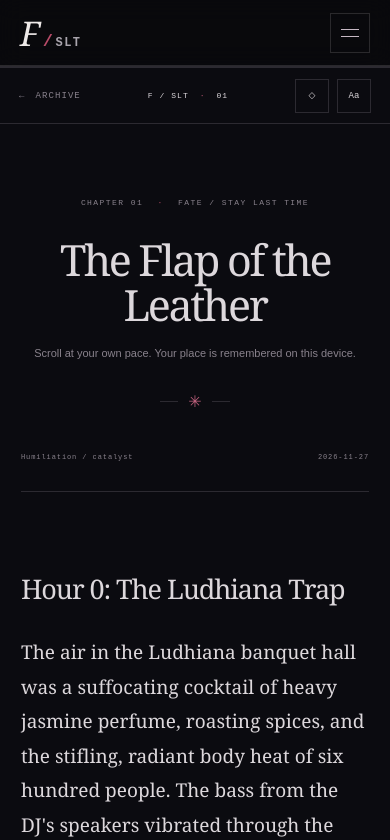
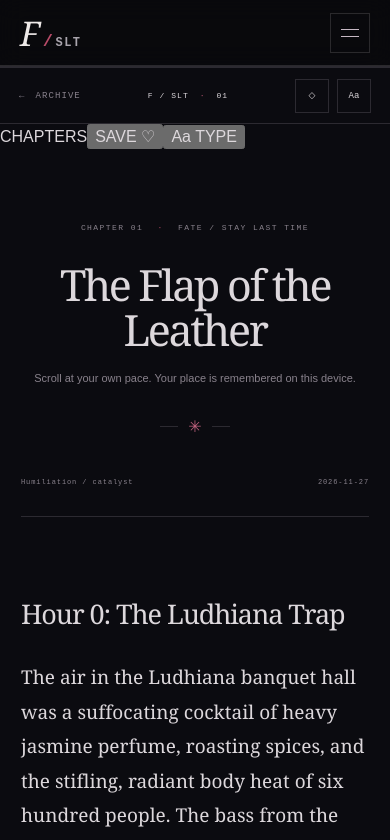
Before and after one commit to Thunder2700c/Fate-stay-last-time-3, a Next.js app: page /read/01-the-flap-of-the-leather/ in a window 390 px wide. Shown: the top 840 px of the page. Built offline with nearby package versions, Linux system fonts and the light colour scheme; a web font is replaced by a local one.

Commit message:
Add thumb-reachable mobile reader controls

```diff
--- a/components/reader-frame.tsx
+++ b/components/reader-frame.tsx
@@ -58,6 +58,7 @@ export function ReaderFrame({slug,number,title,children}:{slug:string;number:num
   return <div className={`reader-shell theme-${theme}`} style={{"--reader-size":`${size}px`,"--reader-family":`"${readerFonts.find(item=>item.slug===font)?.family||"Literata"}", Georgia, serif`} as CSSProperties}>
     <div className="reader-progress"><span style={{width:`${progress}%`}}/></div>
     <div className="reader-toolbar"><Link href="/archive/" className="reader-back">← <span>ARCHIVE</span></Link><span className="reader-wordmark">F / SLT <i>·</i> {String(number).padStart(2,"0")}</span><div className="reader-actions"><button type="button" className={saved?"tool-button is-saved":"tool-button"} onClick={toggleBookmark} aria-label={saved?"Remove bookmark":"Bookmark chapter"}>{saved?"◆":"◇"}</button><button type="button" className="tool-button" onClick={()=>setSettingsOpen(v=>!v)} aria-expanded={settingsOpen} aria-label="Reading settings">Aa</button></div></div>
+    <nav className="mobile-reader-dock" aria-label="Reading controls"><Link href="/archive/">CHAPTERS</Link><button type="button" onClick={toggleBookmark}>{saved?"SAVED ✓":"SAVE ♡"}</button><button type="button" onClick={()=>setSettingsOpen(v=>!v)}>Aa TYPE</button></nav>
     {settingsOpen&&<aside className="reader-settings"><div className="settings-title"><span>READING ROOM</span><button onClick={()=>setSettingsOpen(false)} aria-label="Close settings">×</button></div>
       <label>PAGE TONE<select value={theme} onChange={e=>setTheme(e.target.value as Theme)}><option value="void">Void / dark</option><option value="paper">Paper / warm</option><option value="violet">Violet / dusk</option></select></label>
       <label>TYPEFACE<select value={font} onChange={e=>setFont(e.target.value)}>{readerFonts.map(item=><option value={item.slug} key={item.slug}>{item.family}</option>)}</select></label>
```
